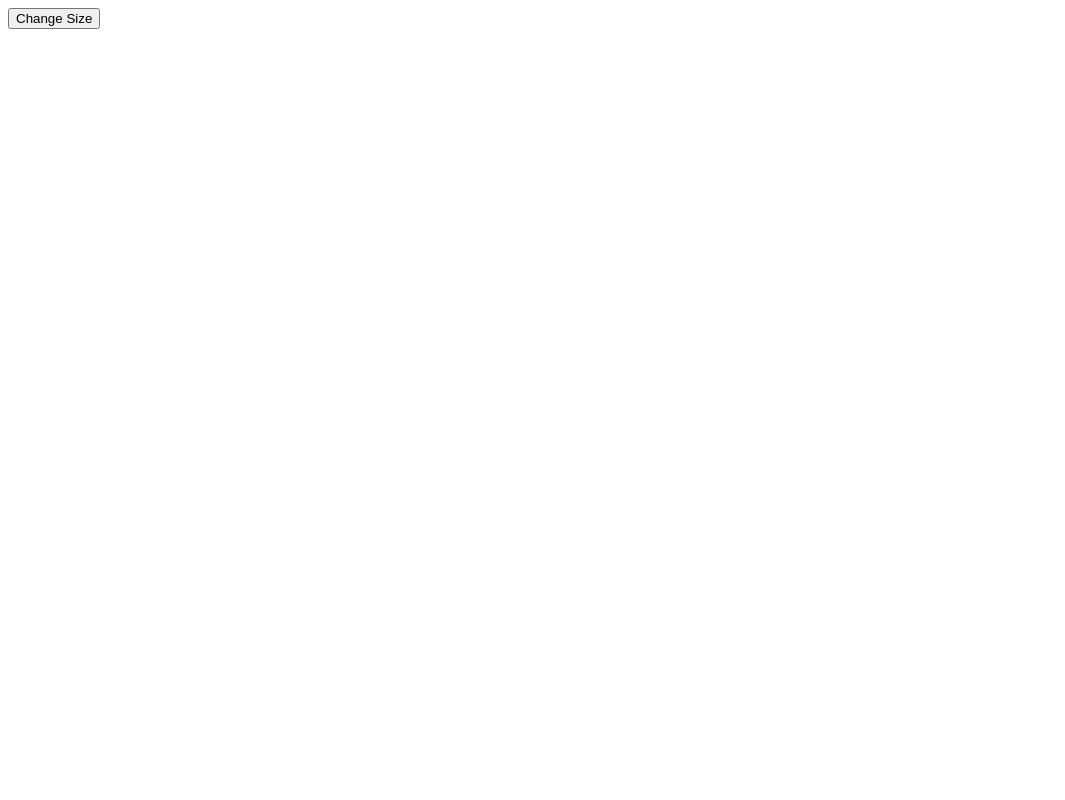
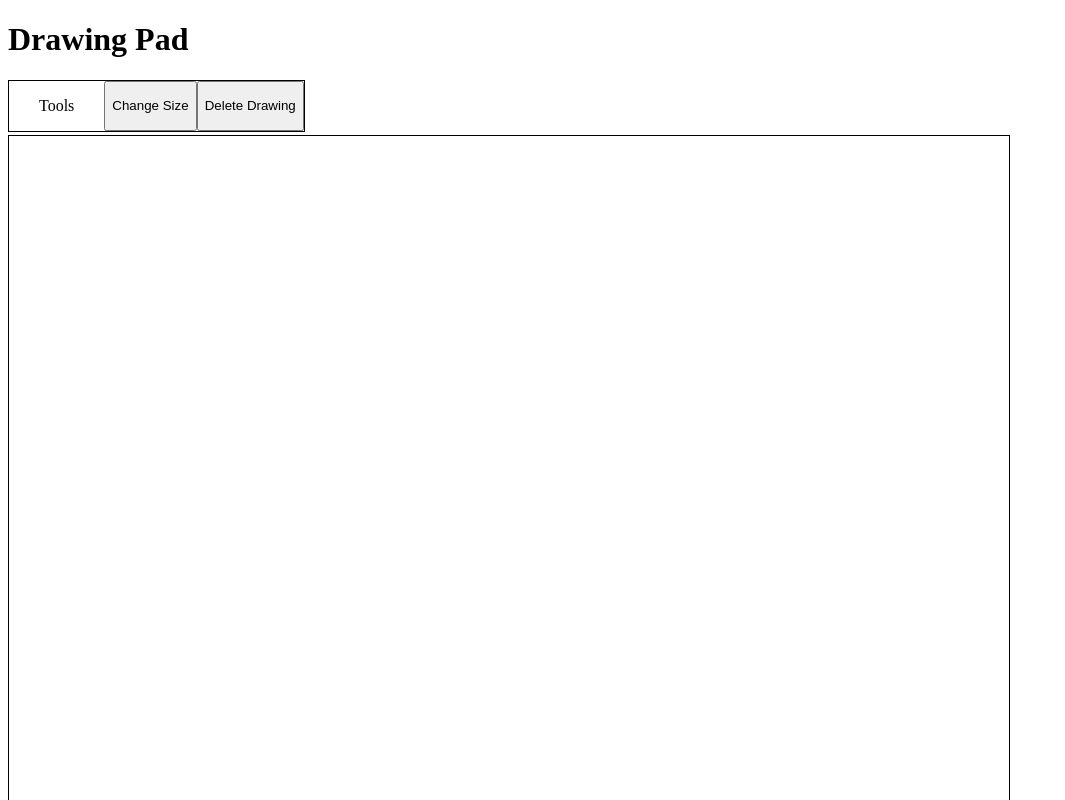
Before and after one commit to jzhao234/odin-etch-a-sketch, a plain HTML site: page index.html in a window 1280 px wide. Shown: the top 800 px of the page, without its empty margins (0-1065 px from the left). Drawn offline with Linux system fonts and the light colour scheme.

Commit message:
basic formatting and delete drawing functionality also default pad size

```diff
--- a/index.html
+++ b/index.html
@@ -6,10 +6,19 @@
     <title>Document</title>
     <script src="script.js" defer></script>
 </head>
-<body>
-    <div id="UI">
+<body">
 
+    <div>
+        <div>
+            <h1> Drawing Pad </h1>
+        </div>
+        <div id="UI" style="display: inline-flex; border: 1px solid black;">
+            <div>
+                <p style="padding: 0px 30px 0px 30px;"> Tools </p>
+            </div>
+        </div>
     </div>
+
     <div id="container">
 
     </div>
--- a/script.js
+++ b/script.js
@@ -8,7 +8,6 @@ function create_grid(numPixel) {
     drawingBox.style.display = "flex";
     drawingBox.style.flexDirection = "column";
 
-
     for (let i = 0; i < numPixel; i++){
         let row = document.createElement("div");
         row.style.display = "inline-flex";
@@ -16,13 +15,16 @@ function create_grid(numPixel) {
         row.style.margin = "0";
         for (let j = 0; j < numPixel; j++){
             let pixel = document.createElement("div");
+            pixel.classList.add("pixel");
             pixel.style.height = "10px";
             pixel.style.width = "10px";
-            pixel.addEventListener("mouseover", e => {
+            pixel.addEventListener("mousedown", e => {
                 e.target.style.backgroundColor = "black";
             })
-            pixel.addEventListener("mouseout", e => {
-                e.target.style.backgroundColor = "white";
+            pixel.addEventListener("mouseover" , e => {
+                if(isMouseDown == true){
+                    e.target.style.backgroundColor = "black";
+                }
             })
             row.appendChild(pixel);
         }
@@ -30,12 +32,28 @@ function create_grid(numPixel) {
     }
     container.appendChild(drawingBox);
 }
+
 function delete_grid() {
     let drawingBox = document.querySelector(".drawingBox");
     if (drawingBox){
         drawingBox.remove();
     }
 }
+
+function delete_all(){
+    let container = document.querySelector("#UI");
+
+    let delete_drawing = document.createElement("button");
+    delete_drawing.innerText = ("Delete Drawing");
+    delete_drawing.addEventListener("click", e => {
+        let pixels = document.querySelectorAll(".pixel");
+        pixels.forEach(pixel => {
+            pixel.style.backgroundColor = "white";
+        })
+    })
+    container.appendChild(delete_drawing);
+}
+
 function prompt_size() {
     let container = document.querySelector("#UI");
     let size_button = document.createElement("button");
@@ -49,4 +67,9 @@ function prompt_size() {
     container.appendChild(size_button);
 }
 
+let isMouseDown = false;
+document.body.addEventListener("mousedown", () => isMouseDown = true);
+document.body.addEventListener("mouseup", () => isMouseDown = false);
 prompt_size();
+delete_all();
+create_grid(100);
```
